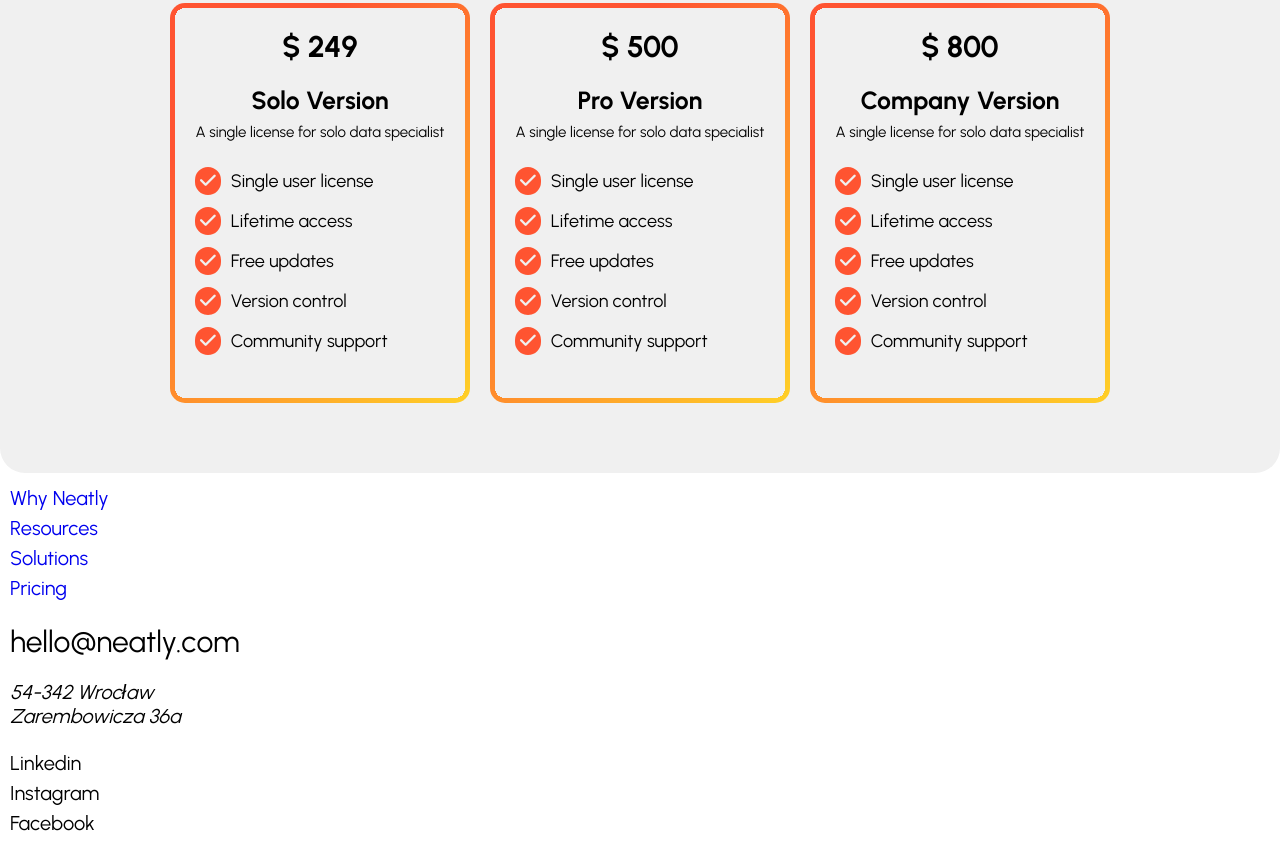
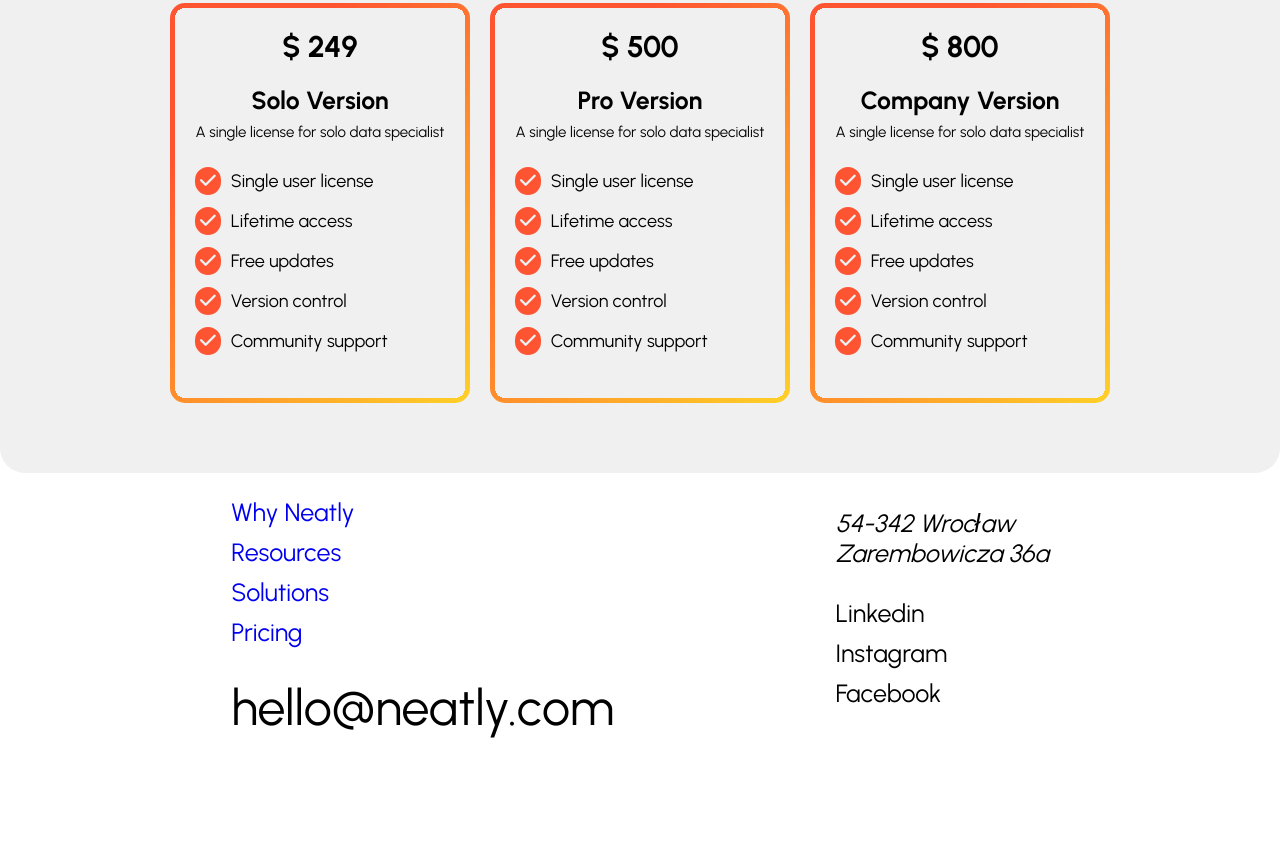
Before and after one commit to HubertWojnowski/Neatly, a plain HTML site: page NEATLY/index.html in a window 1280 px wide. Shown: the part 1973-2841 px from the top of the page. After the commit the page ends 2746 px from the top, so only its background shows below. Drawn offline with Linux system fonts and the light colour scheme.

Commit message:
Footer for all breakpoints done

```diff
--- a/NEATLY/sass/main.scss
+++ b/NEATLY/sass/main.scss
@@ -489,6 +489,36 @@ font-size: 2rem;
       margin: 0 10px;
     }
   }
+
+  .footer {
+    flex-direction: row;
+    justify-content: space-evenly;
+    height: 300px;
+    font-size: 2.5rem;
+    font-weight: 400;
+
+    ul {
+      list-style: none;
+
+      li {
+        margin: 10px 0;
+      }
+    }
+
+    .up_footer, .down_footer {
+      display: flex;
+      flex-direction: column;
+      justify-content: center;
+    }
+
+    .socials > p {
+      margin: 10px 0;
+    }
+
+    .up_footer_mail > p{
+      font-size: 5rem;
+    }
+  }
 }
 
 @media(min-width: 1200px){
```
Also changed, not shown: css/main.css, 1 other file.
